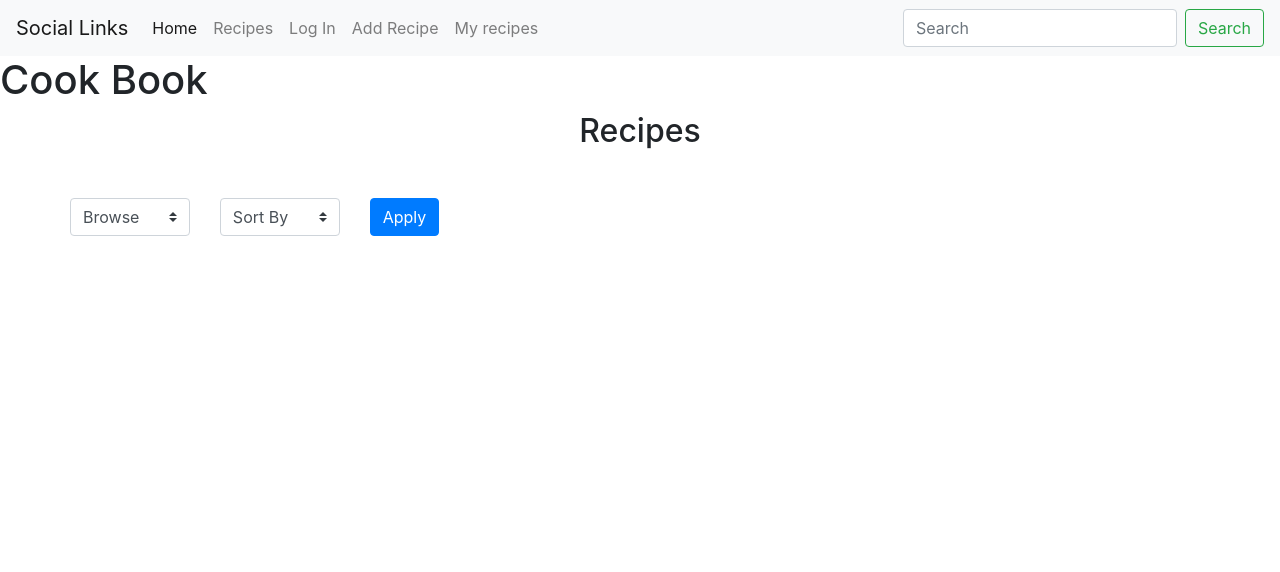
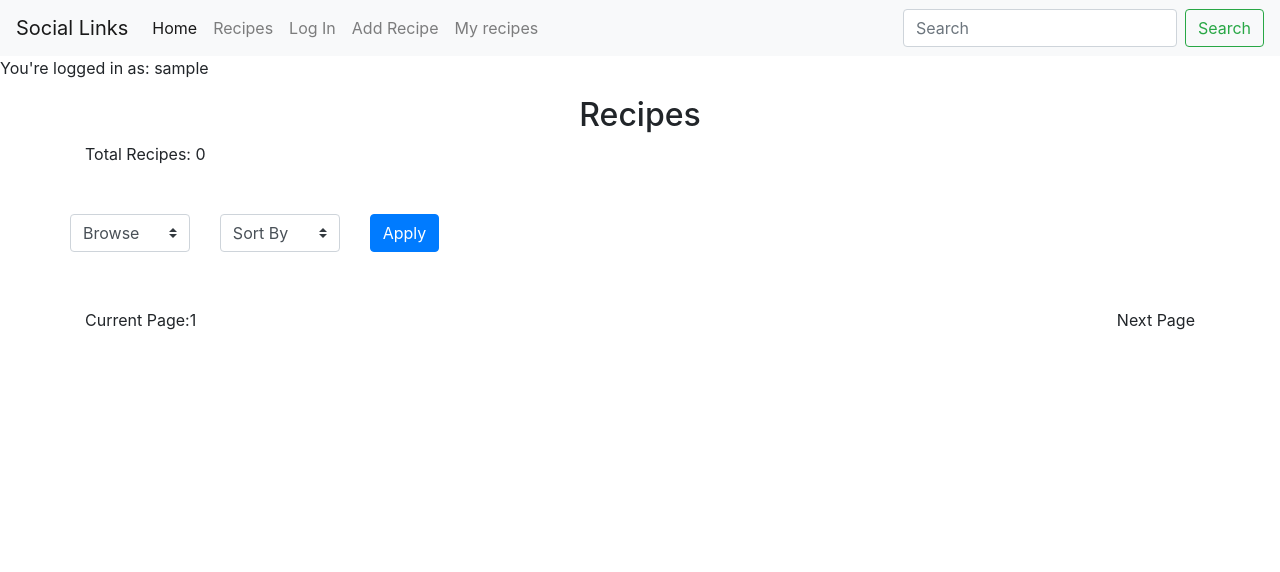
Before and after one commit to irinanita/cook-book, a Flask app: page /recipes in a window 1280 px wide. Shown: the top 572 px of the page. Run offline with Flask 2, Linux system fonts and the light colour scheme; the visitor is signed in with stand-in values (Sample User, id 1); data that the repository does not hold is empty; some libraries are stand-ins or nearby versions.

Commit message:
Started working on pagination for Recipes

```diff
--- a/app.py
+++ b/app.py
@@ -16,6 +16,8 @@ mongo=PyMongo(app)
 def login():
     message="In order to use the cook book please login"
     session['logged_in']=False
+    # Release a session variable containing user
+    session.pop('user', None)
     return render_template('login.html',message=message)
 
 @app.route('/login',methods=['GET','POST'])
@@ -28,7 +30,7 @@ def login_2():
         session['user']=username
         session['logged_in']=True
         return redirect(url_for('home'))
-    return render_template('login.html')
+    return redirect(url_for('login.html'))
 
 @app.route('/new_user')
 def new_user():
@@ -72,8 +74,9 @@ def view_recipe(recipe_id):
     mongo.db.recipes.update_one({'_id':ObjectId(recipe_id)},{'$inc':{'views':1}})
     return render_template('view_recipe.html',recipe=the_recipe,views=views)
 
-@app.route('/recipes',methods =["POST","GET"])
-def recipes():
+@app.route('/recipes',methods =["POST","GET"], defaults={'page': 1})
+@app.route('/recipes/page/<page>',methods =["POST","GET"])
+def recipes(page):
     if not session['logged_in']:
         return redirect(url_for('login'))
     if "browse" in request.form:
@@ -107,13 +110,23 @@ def recipes():
             sortField = 'views'
             sortOrder = -1
 
-    recipes = mongo.db.recipes.find(findParams).sort(sortField,sortOrder)
+    recipes_all = mongo.db.recipes.find(findParams).sort(sortField,sortOrder)
+    page_size=8
+    recipes_total= recipes_all.count()
+    #page_num= round (recipes_total/page)
+    # page_num=8
+
+    page=int(page)
+    skips = page_size * (int(page) - 1)
+    print(page, page_size, skips)
+    recipes=recipes_all.skip(skips).limit(page_size)
 
     _diet_list=mongo.db.diet.find()
     diet_list=[diet for diet in _diet_list]
     _cuisine_list=mongo.db.cuisine.find()
     cuisine_list=[cuisine for cuisine in _cuisine_list ]
-    return render_template('recipes.html',recipes=recipes,_diet=diet_list,_cuisine=cuisine_list)
+    return render_template('recipes.html',page=page,recipes=recipes,recipes_count=recipes_total,
+    _diet=diet_list,_cuisine=cuisine_list)
 
 @app.route('/my_recipes')
 def my_recipes():
@@ -142,11 +155,18 @@ a completely different recipe.
 def edit_recipe(recipe_id):
     if not session['logged_in']:
         return redirect(url_for('login'))
+    user = session['user']
+    recipe=mongo.db.recipes.find_one({"_id":ObjectId(recipe_id)})
+
+    #in order to avoid users editing recipes that are not their
+    if recipe['user'] != user:
+        return redirect(url_for('login'))
+
     _diet_list=mongo.db.diet.find()
     diet_list=[diet for diet in _diet_list]
     _cuisine_list=mongo.db.cuisine.find()
     cuisine_list=[cuisine for cuisine in _cuisine_list ]
-    recipe=mongo.db.recipes.find_one({"_id":ObjectId(recipe_id)})
+
     _allergens_list=mongo.db.allergens.find()
     allergens_list=[allergen for allergen in _allergens_list]
     _units=mongo.db.units.find()
--- a/templates/add_recipe.html
+++ b/templates/add_recipe.html
@@ -52,7 +52,7 @@
         </div>
         <div class="col">
             <label for="ingredient-quantity">Quantity</label>
-            <input type="number" class="form-control" value="{{recipes_dict['ingredients'][i]['qty'] if (('ingredients' in recipes_dict)) and (recipes_dict['ingredients'][i])}}" name="ingredient-qty[]"  placeholder="Qty">
+            <input type="number" step="0.01" class="form-control" value="{{recipes_dict['ingredients'][i]['qty'] if (('ingredients' in recipes_dict)) and (recipes_dict['ingredients'][i])}}" name="ingredient-qty[]"  placeholder="Qty">
         </div>
         <div class="col">
             <label for="ingredient-unit">Units</label>
--- a/templates/base.html
+++ b/templates/base.html
@@ -42,18 +42,21 @@
             </form>
         </div>
     </nav>
-    <h1>Cook Book</h1>
+    {% if session['user']%}
+    <p>You're logged in as: {{session['user']}}</p>
+    {%endif%}
     <div class="container container--flex">
         {% block content %} {% endblock %}
     </div>
-        <footer class="footer text-center">
-            <h4> Cook Book - Milestone Project</h4>
-        </footer>
+    <footer class="footer text-center">
+        <h4> Cook Book - Milestone Project</h4>
+    </footer>
     </div>
     <!--Bootstrap JQuery and JS --->
     <script src="https://code.jquery.com/jquery-3.3.1.slim.min.js" integrity="sha384-q8i/X+965DzO0rT7abK41JStQIAqVgRVzpbzo5smXKp4YfRvH+8abtTE1Pi6jizo" crossorigin="anonymous"></script>
     <script src="https://cdnjs.cloudflare.com/ajax/libs/popper.js/1.14.6/umd/popper.min.js" integrity="sha384-wHAiFfRlMFy6i5SRaxvfOCifBUQy1xHdJ/yoi7FRNXMRBu5WHdZYu1hA6ZOblgut" crossorigin="anonymous"></script>
     <script src="https://stackpath.bootstrapcdn.com/bootstrap/4.2.1/js/bootstrap.min.js" integrity="sha384-B0UglyR+jN6CkvvICOB2joaf5I4l3gm9GU6Hc1og6Ls7i6U/mkkaduKaBhlAXv9k" crossorigin="anonymous"></script>
+
 </body>
 
 </html>
--- a/templates/edit_recipe.html
+++ b/templates/edit_recipe.html
@@ -62,7 +62,7 @@
         </div>
         <div class="col">
             <label for="ingredient-quantity">Quantity</label>
-            <input type="number" class="form-control" value="{{recipe['ingredients'][i]['qty'] if (('ingredients' in recipe)) and (recipe['ingredients'][i])}}" name="ingredient-qty[]"  placeholder="Qty">
+            <input type="number" step="0.01" class="form-control" value="{{recipe['ingredients'][i]['qty'] if (('ingredients' in recipe)) and (recipe['ingredients'][i])}}" name="ingredient-qty[]"  placeholder="Qty">
         </div>
         <div class="col">
             <label for="ingredient-unit">Units</label>
--- a/templates/recipes.html
+++ b/templates/recipes.html
@@ -1,5 +1,6 @@
 {%extends 'base.html'%}{%block content%}
 <h2 class="text-center">Recipes</h2>
+<p>Total Recipes: {{recipes_count}}</p>
 <div class="row mt-5">
     <form action="{{url_for('recipes')}}" method="POST">
         <div class="row form-group">
@@ -33,16 +34,31 @@
         </div>
     </form>
 </div>
+
 <div class="row mt-3">
     {% for recipe in recipes %}
     <div class="col-md-6 col-lg-3">
+
         <a class="text-reset" href="{{url_for('view_recipe',recipe_id=recipe._id)}}">
             <div class="img-container" style="background-image: url({{recipe['image']}}); background-size: cover; padding-top: 60%;"> </div>
             <h5>{{recipe['title']}}</h5>
             {{recipe._id.generation_time}}
         </a>
+
     </div>
     {%endfor%}
 </div>
-
+<div class="row mt-4">
+    {% if page >1 %}
+    <div class="col float-left">
+        <a class="text-reset" href="{{url_for('recipes',page=page-1)}}">Previous Page</a>
+    </div>
+    {% endif%}
+    <div class="col">
+        Current Page:{{page}}
+    </div>
+    <div class="col float-right">
+        <a class="text-reset float-right" href="{{url_for('recipes',page=page+1)}}">Next Page</a>
+    </div>
+</div>
 {%endblock%}
```
